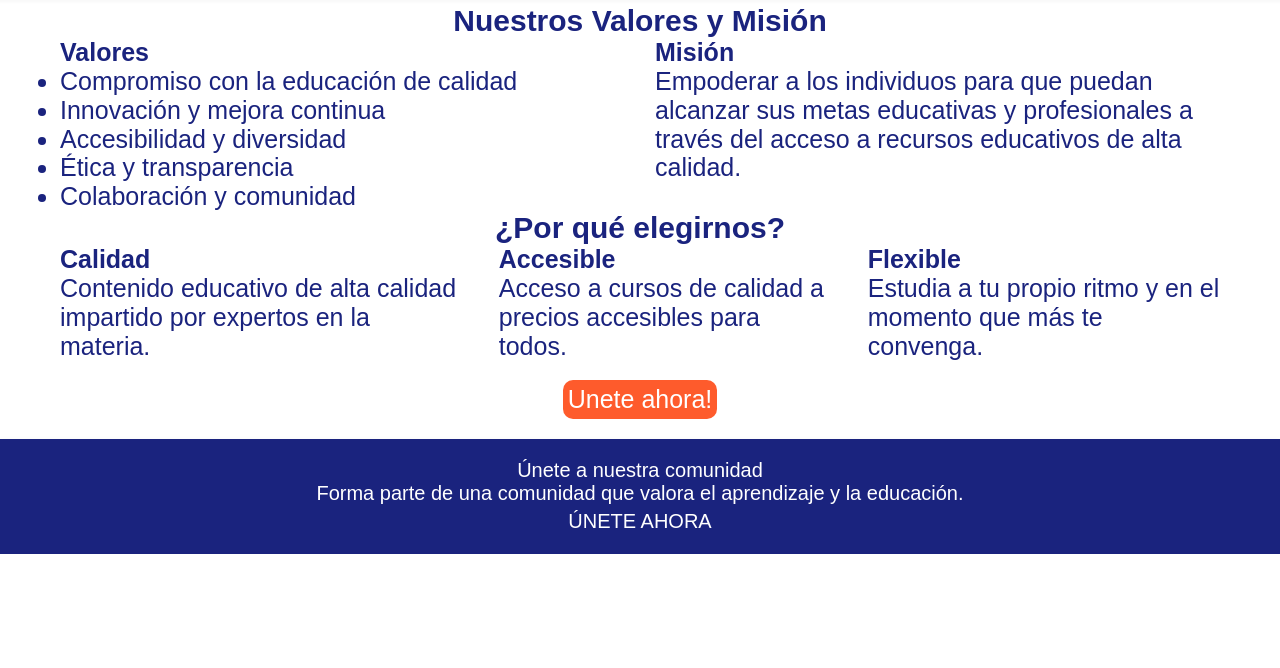
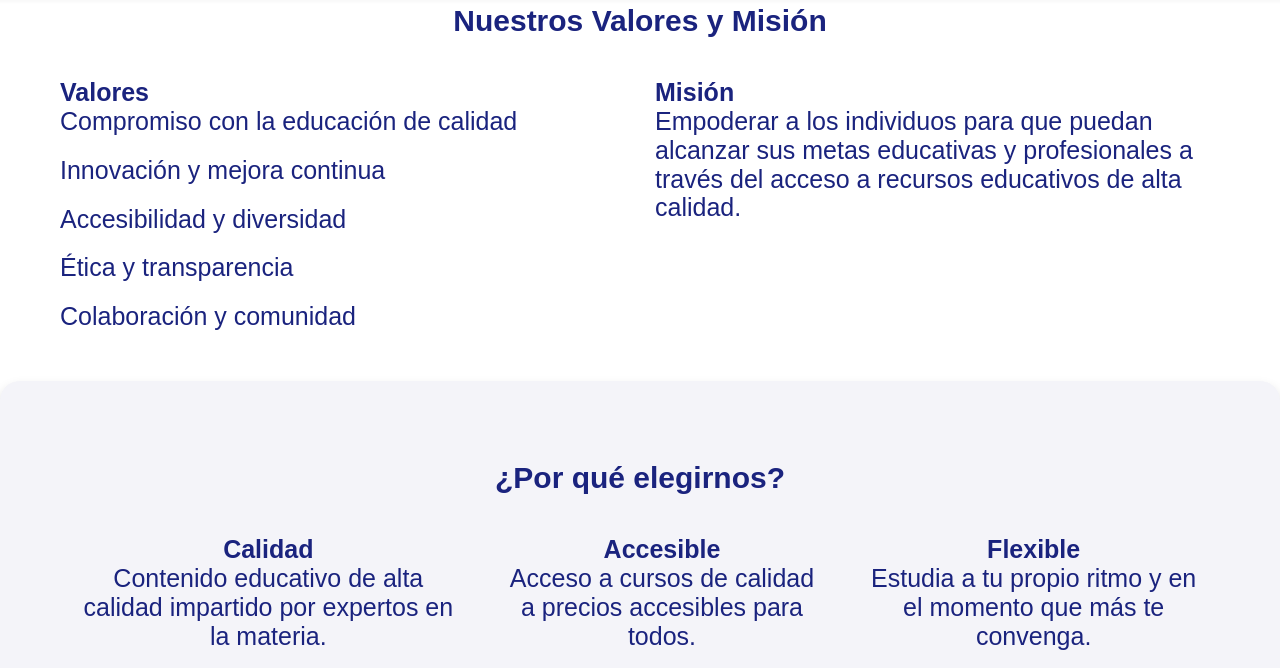
Before and after one commit to notjuanda/ProyectoFinalPlataforma, a website: page public/about.html in a window 1280 px wide. Shown: the part 1072-1740 px from the top of the page. Before the commit the page ends 1626 px from the top, so only its background shows below. Drawn offline with Linux system fonts and the light colour scheme; a web font is replaced by a local one.

Commit message:
preparando para la presentacion

```diff
--- a/public/css/about-styles/encourage.css
+++ b/public/css/about-styles/encourage.css
@@ -1,40 +1,46 @@
-.encourage-section{
-    padding-left: 20px;
-    padding-right: 20px;
+.encourage-section {
+    display: flex;
+    flex-direction: column;
+    padding: 60px 30px;
+    background-color: #f4f4f9;
+    border-radius: 20px;
+    box-shadow: 0 6px 12px rgba(0, 0, 0, 0.15);
+    text-align: center;
 }
-.button_action{
+
+.encourage-section h2{
+    padding-bottom: 40px;
+}
+
+.button_action {
     display: flex;
+    justify-content: center;
+    margin-top: 20px;
+    padding-bottom: 20px;
+}
+
+.button {
+    background-color: #FE5B2C;
+    padding: 15px 30px;
+    border-radius: 30px;
+    font-size: 18px;
     color: white;
-    padding-top: 20px;
-    padding-bottom: 20px;
-    justify-content: center;
+    text-decoration: none;
 }
-.button{
-    background-color: #FE5B2C;
-    padding: 5px;
-    border-radius: 10px;
-}
-.button_action a{
-    text-decoration: none;
-    color: white;
-}
-.button_action a:hover{
+
+.button:hover {
     background-color: #1A237E;
 }
 
-@media(min-width: 992px){
-    .encourage-section{
-        display: block;
-        text-align: center;
-        padding-left: 60px;
-        padding-right: 60px;
+@media (min-width: 992px) {
+    .encourage-section {
+        padding: 80px;
     }
-    .encourage-container{
+
+    .encourage-container {
         display: flex;
         align-items: flex-start;
-        justify-content:flex-start;
-        text-align: left;
-        gap: 40px;
+        justify-content: space-between;
+        gap: 50px;
     }
-
 }
--- a/public/css/about-styles/our-values-mission.css
+++ b/public/css/about-styles/our-values-mission.css
@@ -1,7 +1,21 @@
 .our-values-mission{
     padding-left: 20px;
     padding-right: 20px;
+    padding-bottom: 30px;
 }
+
+.our-values-mission ul{
+    list-style:none;
+}
+
+.our-values-mission li{
+    padding-bottom: 20px;
+}
+
+.our-values-mission h2{
+    padding-bottom: 40px;
+}
+
 @media(min-width: 992px){
     .our-values-mission{
         display: block;
--- a/public/css/home-styles/benefits.css
+++ b/public/css/home-styles/benefits.css
@@ -4,7 +4,6 @@
 }
 span{
     font-size: 50px;
-    font-family: 'RobotoSlab-Medium', sans-serif;
     color: #eb6122;
 }
 .benefits-container{
```
Also changed, not shown: public/admin-course-detail.html (+4 -4 lines), public/admin-create-course.html (+2 -2 lines), public/admin-load-all-courses.html (+1 -1 lines), public/categories-registered.html (+1 -1 lines), public/categories.html (+1 -6 lines), public/course-detail-registered.html (+1 -1 lines), public/course-detail.html (+1 -1 lines), public/courses-registered.html (+2 -2 lines), public/courses.html (+2 -2 lines), public/index.html (+0 -5 lines), public/lesson-registered.html (+1 -1 lines), public/login.html (+1 -1 lines), public/my-courses.html (+2 -2 lines), public/my-progress.html (+2 -2 lines), 2 more files.
